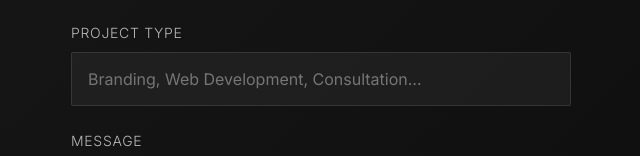
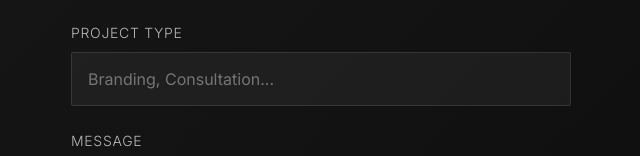
Before and after one commit to socraticstatic/theobsidian, a React (Vite) app: page / in a window 1280 px wide. Shown: the part 1939-2095 px from the top of the page, without its empty margins (319-959 px from the left). Built offline with nearby package versions, Linux system fonts and the light colour scheme.

Commit message:
Remove Web Development from contact form

```diff
--- a/src/components/ContactSection.tsx
+++ b/src/components/ContactSection.tsx
@@ -90,7 +90,7 @@ const ContactSection: React.FC = () => {
               value={formData.project}
               onChange={handleChange}
               className="form-input"
-              placeholder="Branding, Web Development, Consultation..."
+              placeholder="Branding, Consultation..."
             />
           </div>
 
```
